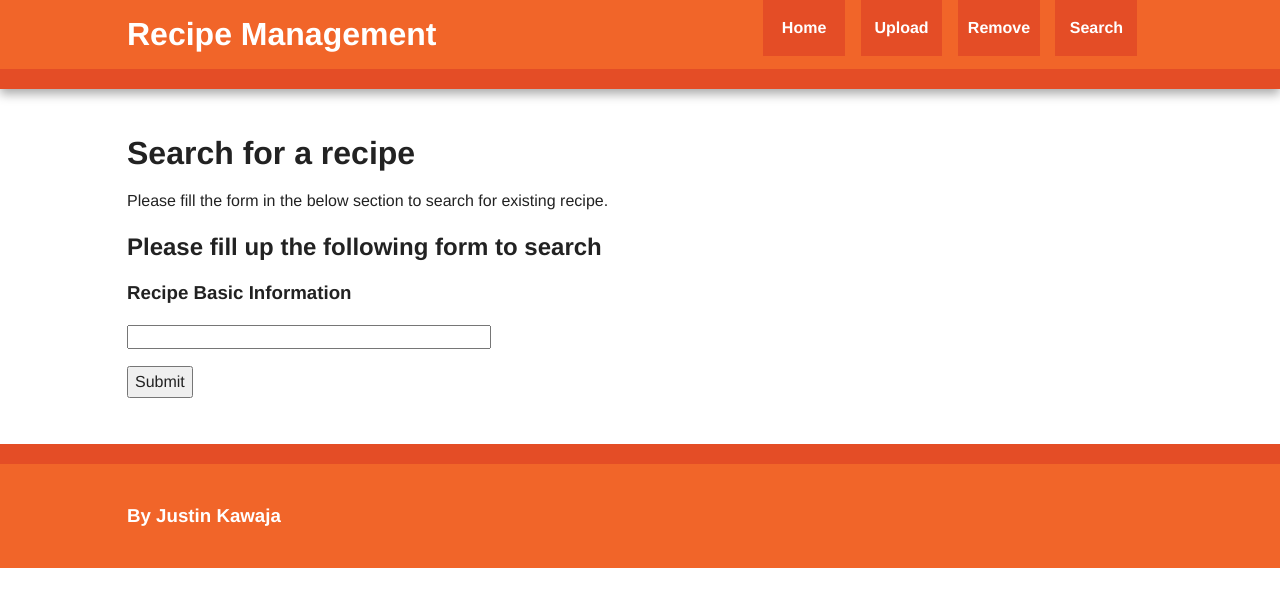
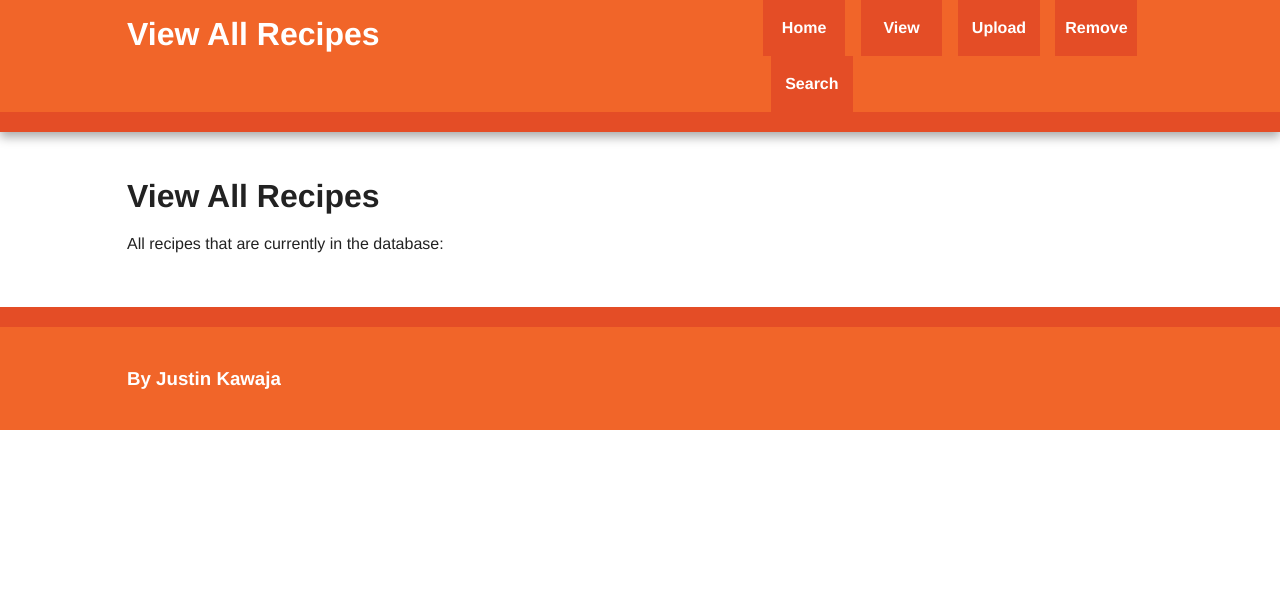
Before and after one commit to jkawaja/termProject, a Flask app: page /search_recipe_auto in a window 1280 px wide. Shown: the top 607 px of the page. Run offline with Flask 2, Linux system fonts and the light colour scheme; parts of the project's set-up code (start-up, migrations or seed data) failed here and were passed over; some libraries are stand-ins or nearby versions.

Commit message:
View all recipes html work

```diff
--- a/application.py
+++ b/application.py
@@ -62,7 +62,7 @@ def render_information(name):
     print(df.iloc[0]['name'])
     return render_template('view_recipe.html', recipe=df.iloc[0])
 
-@app.route('view_all_recipes')
+@app.route('/view_all_recipes')
 def viefw_all_recipes():
     """
     Shows all recipes added
--- a/templates/base.html
+++ b/templates/base.html
@@ -29,6 +29,7 @@
 <!--                        <li><a href={{ url_for('hello_admin') }}>Admin Portal</a></li>-->
                         <li><a href="/">Home</a></li>
 <!--                        <li><a href="#">Display</a></li>-->
+                        <li><a href={{ url_for('view_all_recipes_auto') }}>View</a></li>
                         <li><a href={{ url_for('add_recipe_auto') }}>Upload</a></li>
                         <li><a href="#">Remove</a></li>
                         <li><a href={{ url_for('search_recipe_auto') }}>Search</a></li>
--- a/templates/search_recipe_auto.html
+++ b/templates/search_recipe_auto.html
@@ -2,41 +2,28 @@
 {% from "form-macros.html" import render_field %}
 
 {% block page_title %}
-Recipe Management
+View All Recipes
 {% endblock %}
 
 {% block H1_Description %}
-Search for a recipe
+View All Recipes
 {% endblock %}
 
 {% block H1_Content %}
-Please fill the form in the below section to search for existing recipe.
+All recipes that are currently in the database:
 {% endblock %}
 
 {% block H2_Description %}
-Please fill up the following form to search
 {% endblock %}
 
 {% block H2_Content %}
 <section>
-    <form action="/search_recipe_auto" enctype="multipart/form-data" method="post">
-        {{ search_form.csrf_token }}
-<div class="row">
-    <div class="col-md-2">
-        <h3>Recipe Basic Information</h3>
-        <table>
-            {{ render_field(search_form.search_name, size=40) }}
-        </table>
-    </div>
-    <table>
-        <tr class="submit">
-            <td></td>
-            <td>
-                <button type="submit">Submit</button>
-            </td>
-        </tr>
-    </table>
-    </div>
-    </form>
+{% for recipe in recipes %}
+            <figure>
+                <a href="{{ url_for('render_information', name = recipe[2]) }}">
+                    <img class="recipe-image" src="static/image_dir/{{ item[0] }}" alt="{{ item[1] }}">
+                </a>
+            </figure>
+        {% endfor %}
     </section>
 {% endblock %}
```
Also changed, not shown: templates/view_all_recipes_auto.html (renamed from templates/view_all_recipes.html).
